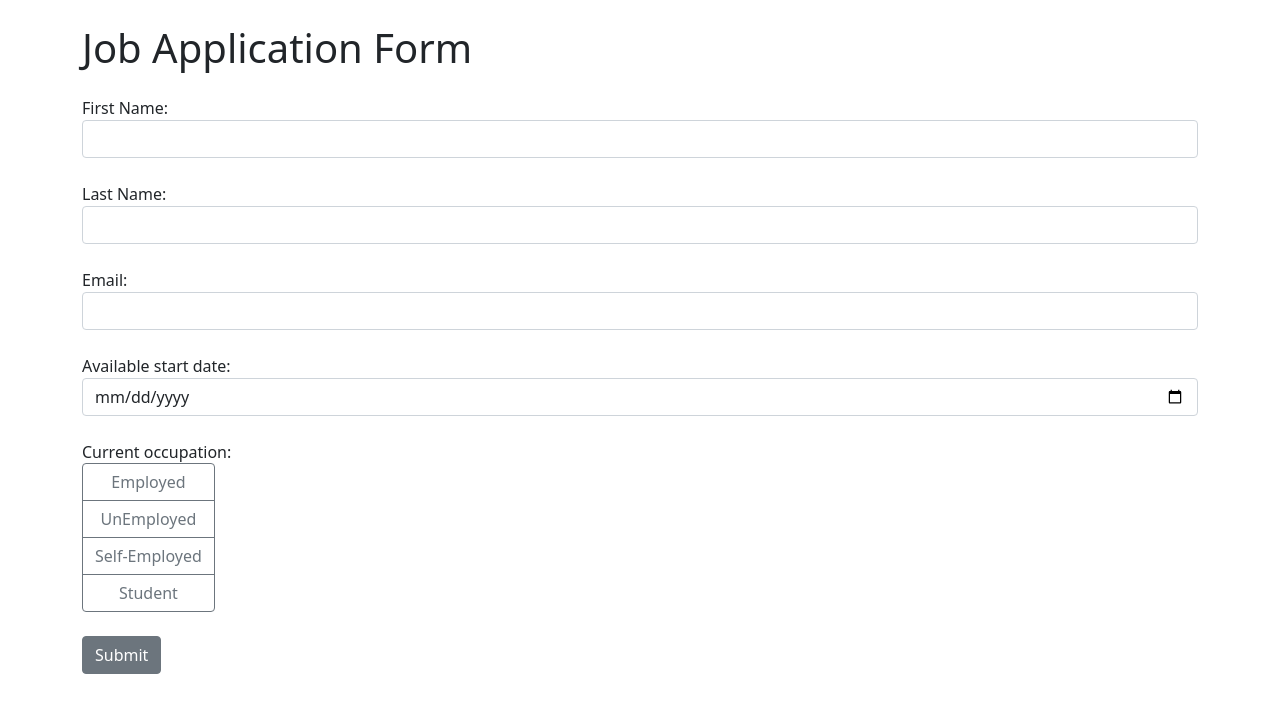
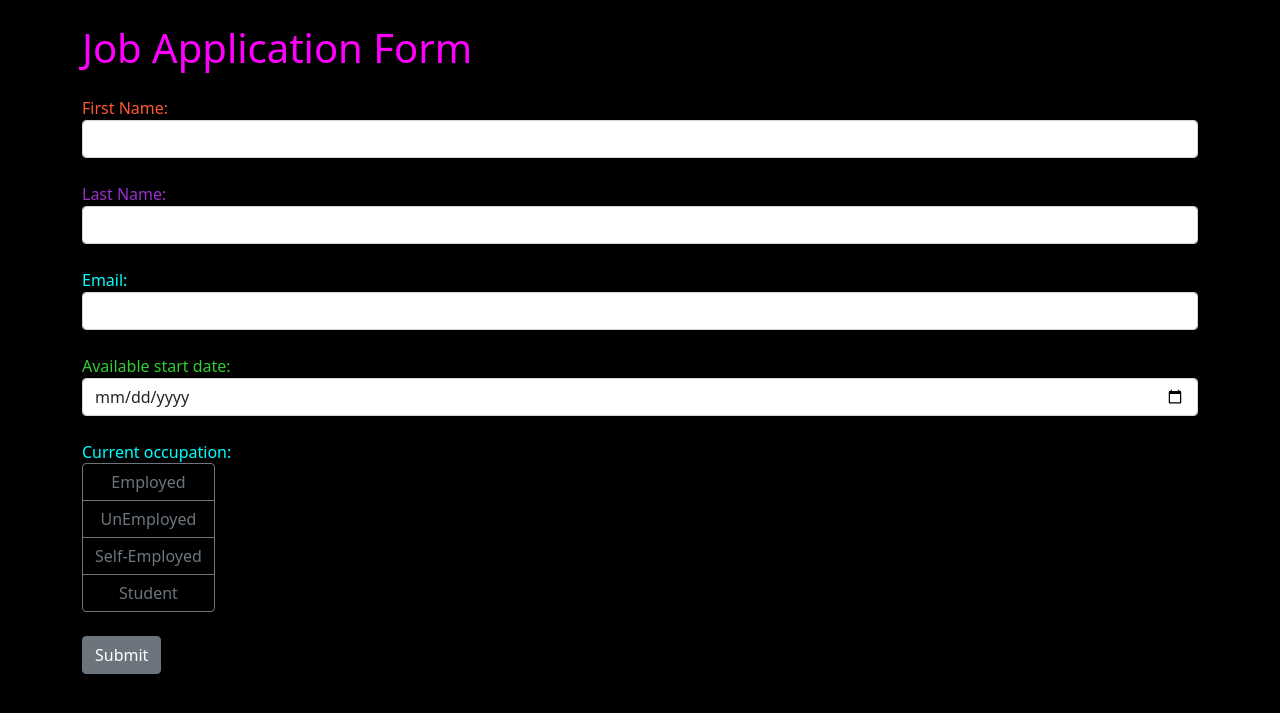
Before and after one commit to gokultej/Job_Application_Web_By_Flask, a Flask app: page / in a window 1280 px wide. Shown: the top 713 px of the page. Run offline with Flask 3, Linux system fonts and the light colour scheme.

Commit message:
Adding Styling to the Page

```diff
--- a/templates/index.html
+++ b/templates/index.html
@@ -4,6 +4,31 @@
     <meta charset="utf-8">
     <meta name="viewport" content="width=device-width,initial-scale=1,shrink-to-fit=no">
     <link rel="stylesheet" href="https://cdn.jsdelivr.net/npm/bootstrap@5.1.3/dist/css/bootstrap.min.css">
+     <style>
+        body {
+            background-color:  #000000; /* Matte Black Color */
+        }
+        h1 {
+            color: #FF00FF; /* Magenta */
+        }
+
+        label {
+            color: #00FFFF; /* Cyan */
+        }
+         label[for="first_name"] {
+            color: #FF5733; /* Orange */
+        }
+
+        label[for="last_name"] {
+            color: #9A32CD; /* Purple */
+        }
+
+        label[for="date"] {
+            color: #32CD32; /* Lime Green */
+        }
+
+        /* You can add more color rules for other elements as needed */
+    </style>
     </head>
     <body>
         <div class="container">
@@ -11,19 +36,19 @@
                 <h1 class="mt-4 mb-4">Job Application Form</h1>
                 <form>
                     <div class="form-group mb-4">
-                        <labels for="first_name" >First Name:</labels>
+                        <label for="first_name" >First Name:</label>
                         <input  class ="form-control" type="text" id="first_name" name="first_name" required>
                     </div>
                     <div class="form-group mb-4">
-                        <labels for="last_name" >Last Name:</labels>
+                        <label for="last_name" >Last Name:</label>
                         <input class ="form-control"type="text" id="last_name" name="last_name" required>
                     </div>
                     <div class="form-group mb-4">
-                        <labels for="email" >Email:</labels>
+                        <label for="email" >Email:</label>
                         <input class ="form-control"type="email" id="email" name="email" required>
                     </div>
                     <div class="form-group mb-4">
-                        <labels for="date" >Available start date:</labels>
+                        <label for="date" >Available start date:</label>
                         <input class ="form-control"type="date" id="date" name="date" required>
                     </div>
                     <div class="form-group mb-4">
@@ -31,16 +56,16 @@
                         <br>
                         <div class="btn-group-vertical"id="occupation">
                             <input class="btn-check form-control"type="radio" id="employed" name="occupation" required>
-                            <labels class="btn btn-outline-secondary" for="employed" >Employed</labels>
+                            <label class="btn btn-outline-secondary" for="employed" >Employed</label>
 
                             <input class="btn-check form-control" type="radio" id="unemployed" name="occupation" required>
-                            <labels class="btn btn-outline-secondary" for="unemployed" >UnEmployed</labels>
+                            <label class="btn btn-outline-secondary" for="unemployed" >UnEmployed</label>
 
                             <input class="btn-check form-control" type="radio" id="self-employed" name="occupation" required>
-                            <labels class="btn btn-outline-secondary" for="self-employed" >Self-Employed</labels>
+                            <label class="btn btn-outline-secondary" for="self-employed" >Self-Employed</label>
 
                             <input class="btn-check form-control" type="radio" id="student" name="occupation" required>
-                            <labels class="btn btn-outline-secondary" for="student" >Student</labels>
+                            <label class="btn btn-outline-secondary" for="student" >Student</label>
                         </div>
                     </div>
                     <button class="btn btn-secondary mb-4"type="button"> Submit</button>
```
